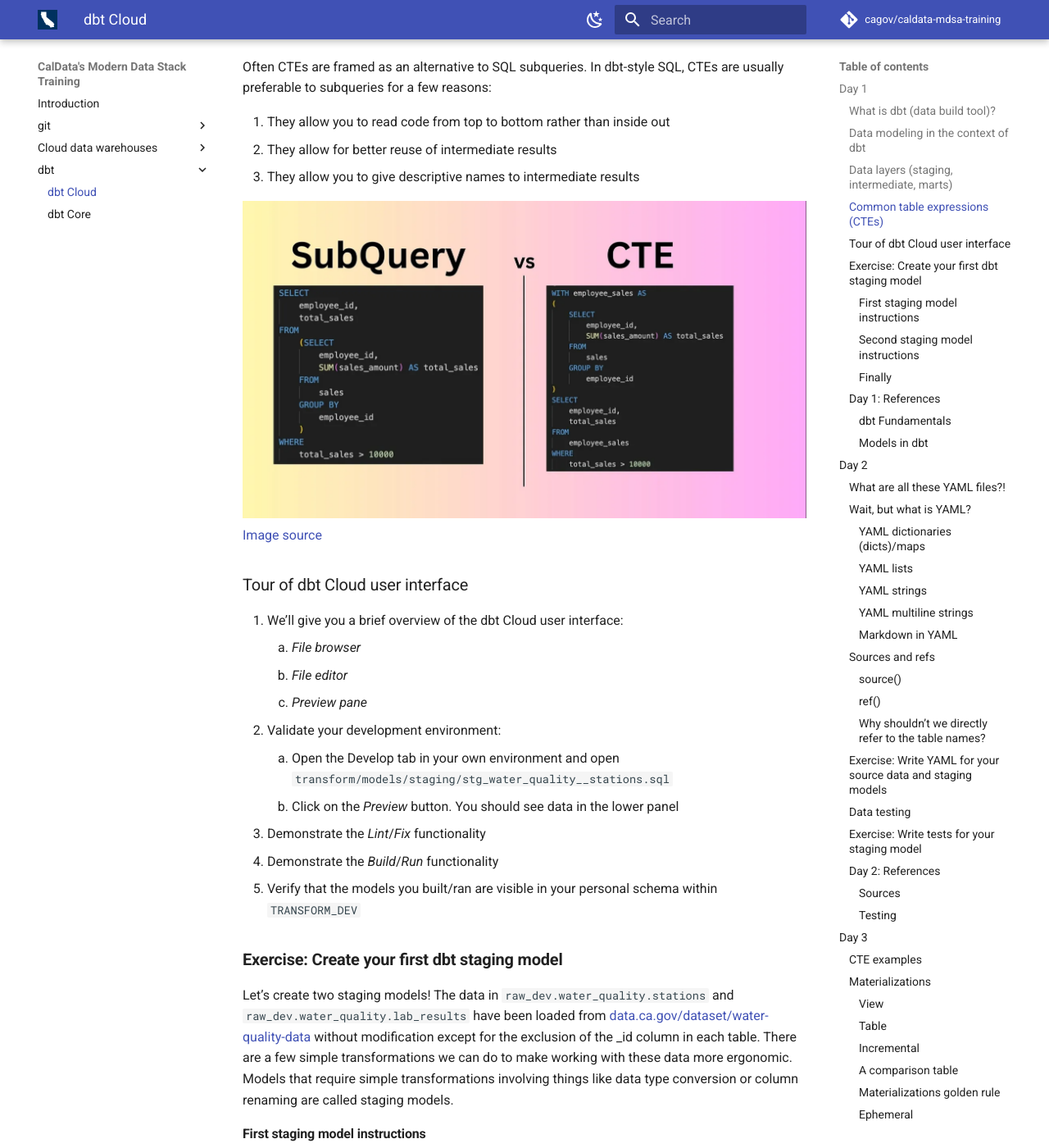
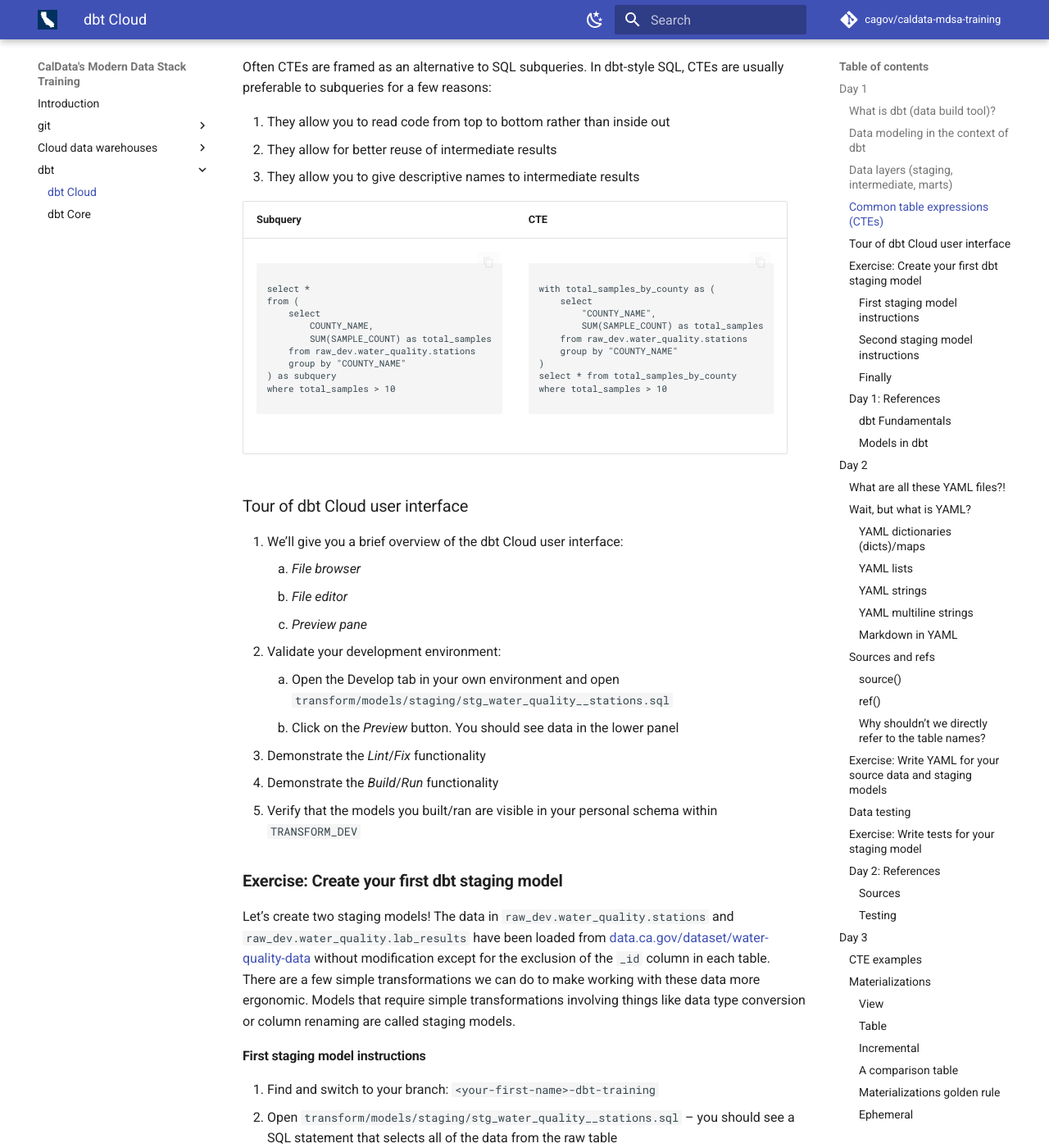
Before and after one commit to cagov/caldata-mdsa-training, an MkDocs documentation site: the page built from docs/dbt/cloud.md, in a window 1280 px wide and 1400 px high, scrolled down 1971 px. Shown: the whole window at 82% size. Built offline with MkDocs 1.6.1 and Material for MkDocs 9.7.7, drawn with Linux system fonts in a browser that asks for light colours; comment, search, counter and statistics services are not loaded; some of the changed text lies outside the part shown.

Commit message:
review fixes

```diff
--- a/docs/dbt/cloud.md
+++ b/docs/dbt/cloud.md
@@ -49,7 +49,48 @@
 1. They allow for better reuse of intermediate results
 1. They allow you to give descriptive names to intermediate results
 
-![A SQL subquery versus a CTE](../images/subquery_vs_CTE.png) [Image source](https://g-dhasade16.medium.com/sql-subquery-vs-ctes-b312a64614f)
+<table>
+  <thead>
+    <tr>
+      <th>Subquery</th>
+      <th>CTE</th>
+    </tr>
+  </thead>
+  <tbody>
+    <tr>
+      <td>
+        <pre>
+          <code>
+select *
+from (
+    select
+        COUNTY_NAME,
+        SUM(SAMPLE_COUNT) as total_samples
+    from raw_dev.water_quality.stations
+    group by "COUNTY_NAME"
+) as subquery
+where total_samples > 10
+          </code>
+        </pre>
+      </td>
+      <td>
+        <pre>
+          <code>
+with total_samples_by_county as (
+    select
+        "COUNTY_NAME",
+        SUM(SAMPLE_COUNT) as total_samples
+    from raw_dev.water_quality.stations
+    group by "COUNTY_NAME"
+)
+select * from total_samples_by_county
+where total_samples > 10
+          </code>
+        </pre>
+      </td>
+    </tr>
+  </tbody>
+</table>
 
 ### Tour of dbt Cloud user interface
 
@@ -66,7 +107,7 @@
 
 ### **Exercise: Create your first dbt staging model**
 
-Let’s create two staging models! The data in `raw_dev.water_quality.stations` and `raw_dev.water_quality.lab_results` have been loaded from [data.ca.gov/dataset/water-quality-data](https://data.ca.gov/dataset/water-quality-data) without modification except for the exclusion of the \_id column in each table. There are a few simple transformations we can do to make working with these data more ergonomic. Models that require simple transformations involving things like data type conversion or column renaming are called staging models.
+Let’s create two staging models! The data in `raw_dev.water_quality.stations` and `raw_dev.water_quality.lab_results` have been loaded from [data.ca.gov/dataset/water-quality-data](https://data.ca.gov/dataset/water-quality-data) without modification except for the exclusion of the `_id` column in each table. There are a few simple transformations we can do to make working with these data more ergonomic. Models that require simple transformations involving things like data type conversion or column renaming are called staging models.
 
 #### First staging model instructions
 
@@ -79,7 +120,7 @@
         1. Use Snowflake’s [TO_VARCHAR()](https://docs.snowflake.com/en/sql-reference/functions/to_char) function which needs one argument – the column to be converted
     1. Change the `SAMPLE_DATE_MIN` and `SAMPLE_DATE_MAX` columns to timestamps and rename them to `SAMPLE_TIMESTAMP_MIN` and `SAMPLE_TIMESTAMP_MAX`
         1. Use Snowflake’s [TO_TIMESTAMP()](https://docs.snowflake.com/en/sql-reference/functions/to_timestamp) function which needs two arguments – the column to be converted and the output format e.g. `YYYY-MM-DD HH24:MI:SS`
-    1. Format your SQL query as a CTE
+    1. Structure your query so that the main part of it is in a CTE, from which you `select *` at the end
 
 #### Second staging model instructions
 
@@ -93,7 +134,7 @@
     1. Change the `sample_date` column type to timestamp and rename it to SAMPLE_TIMESTAMP
         1. Use Snowflake’s [TO_TIMESTAMP()](https://docs.snowflake.com/en/sql-reference/functions/to_timestamp) function which needs two arguments – the column to be converted and the output format e.g. `YYYY-MM-DD HH24:MI:SS`
     1. Alias and capitalize all of your columns (except for the two timestamp columns since you did this already) e.g. `select “column_name” as COLUMN_NAME`
-1. Format your SQL query as a CTE
+1. Structure your query so that the main part of it is in a CTE, from which you `select *` at the end
 
 #### Finally
 
@@ -334,9 +375,9 @@
 
 select
     DATE_FROM_PARTS(
-    substr("sample_date",7,4)::INT,
-    left("sample_date",2)::INT,
-    substr("sample_date",4,2)::INT
+      substr("sample_date",7,4)::INT,
+      left("sample_date",2)::INT,
+      substr("sample_date",4,2)::INT
     ) as sample_date,
     "station_id",
     "latitude",
@@ -356,9 +397,9 @@
 lab_results_with_date as (
     select
     DATE_FROM_PARTS(
-    substr("sample_date",7,4)::INT,
-    left("sample_date",2)::INT,
-    substr("sample_date",4,2)::INT
+      substr("sample_date",7,4)::INT,
+      left("sample_date",2)::INT,
+      substr("sample_date",4,2)::INT
     ) as sample_date,
     "station_id",
     "latitude",
@@ -491,7 +529,7 @@
     1. This will make use of a SQL group by, aggregation, and join
     1. Your output table should have two columns
     1. Use Snowflake’s [year()](https://docs.snowflake.com/en/sql-reference/functions/year) function
-1. Format your SQL using CTEs
+1. Structure your query so that the main part of it is in a CTE, from which you `select *` at the end
 1. _Lint_ and _Fix_ your file, save any changes made
 
 **YAML:**
```
Also changed, not shown: other parts of docs/dbt/cloud.md (+1 -4 lines), docs/images/subquery_vs_CTE.png (deleted).
